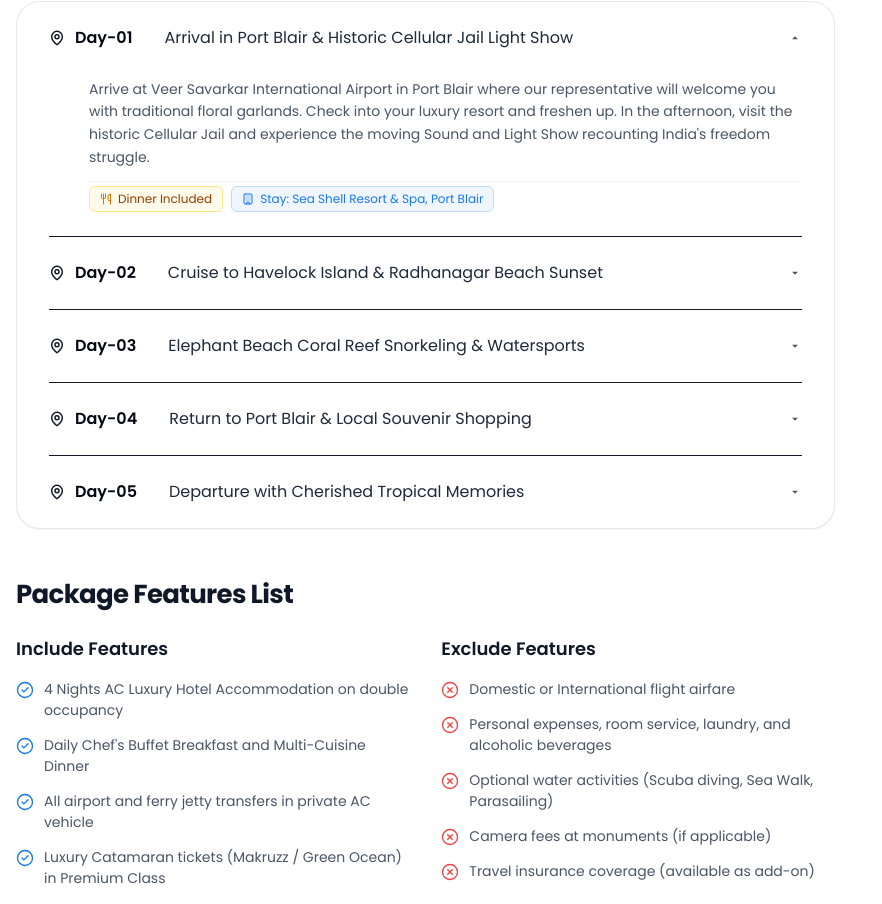
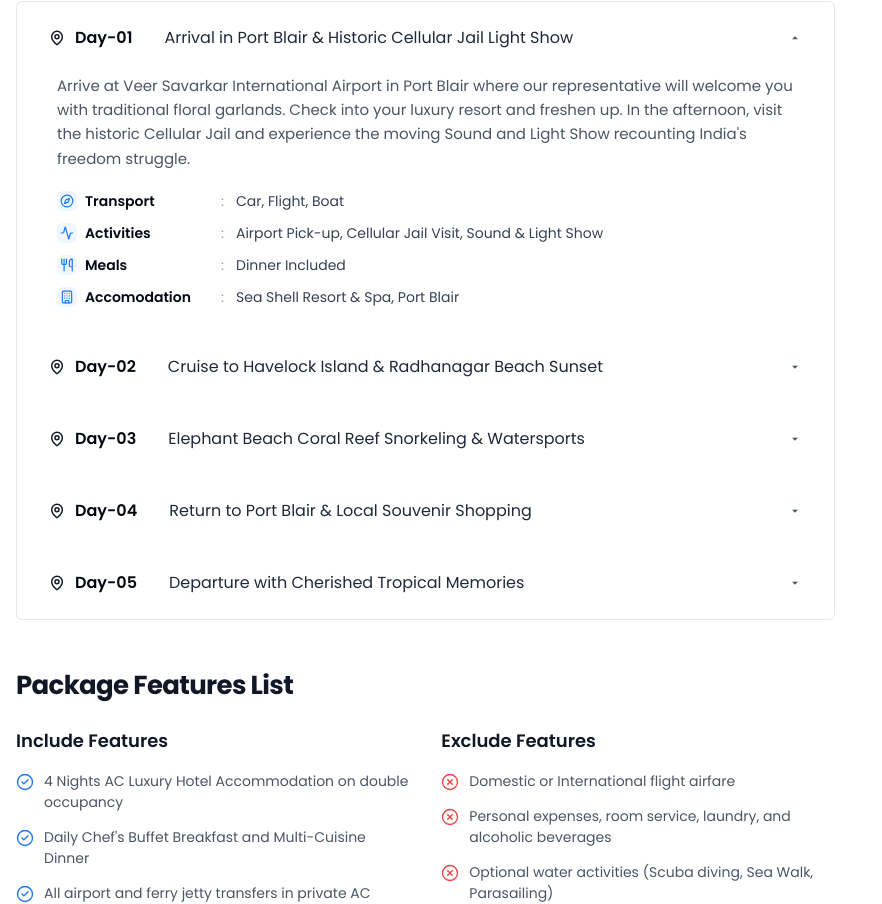
Before and after one commit to budhya2024/kriko-trip, a Next.js app: page /tour-packages/andaman-short-stay in a window 1280 px wide. Shown: the part 1400-2304 px from the top of the page, without its empty margins (0-882 px from the left). Built offline with nearby package versions, Linux system fonts and the light colour scheme.

Commit message:
Update expanded itinerary details structure to match reference layout with icons and specs

```diff
--- a/components/tour-packages/PackageDetailView.tsx
+++ b/components/tour-packages/PackageDetailView.tsx
@@ -30,6 +30,7 @@ import {
   Phone,
   Mail,
   MessageSquare,
+  Activity,
 } from "lucide-react";
 import { TourPackage } from "./types";
 import { PackageDetailedInfo } from "./packageDetailData";
@@ -267,7 +268,7 @@ export default function PackageDetailView({
               </div>
 
               {/* ─── 2. ABOUT TOUR PACKAGE ─── */}
-              <div>
+              <div className="mt-10">
                 <h2 className="text-2xl sm:text-[26px] font-bold text-gray-900 mb-3 tracking-tight">
                   About Tour Package
                 </h2>
@@ -399,7 +400,7 @@ export default function PackageDetailView({
               </div>
 
               {/* ─── 3. TOUR ITINERARY ─── */}
-              <div>
+              <div className="mt-10">
                 {/* Header with Title & Expand / Collapse */}
                 <div className="flex items-center justify-between mb-4">
                   <h2 className="text-2xl sm:text-[26px] font-bold text-gray-900 tracking-tight">
@@ -438,7 +439,7 @@ export default function PackageDetailView({
                 </div>
 
                 {/* Itinerary Card with Dividers, Pin Icons & Spacing Matching Screenshot */}
-                <div className="rounded-2xl sm:rounded-3xl border border-gray-200/90 bg-white px-6 sm:px-8 py-2 shadow-2xs divide-y divide-gray-150">
+                <div className="rounded-md border border-gray-200/90 bg-white px-6 sm:px-8 py-2">
                   {pkg.itinerary.map((dayItem) => {
                     const isOpen = openDays.includes(dayItem.day);
                     const dayPadded =
@@ -467,8 +468,7 @@ export default function PackageDetailView({
                           {/* Caret Down Icon matching screenshot */}
                           <div className="shrink-0 text-gray-600 pl-2">
                             <svg
-                              className={`w-3.5 h-3.5 fill-gray-600 transition-transform duration-200 ${
-                                isOpen ? "rotate-180" : ""
+                              className={`w-3.5 h-3.5 fill-gray-600 transition-transform duration-200 ${isOpen ? "rotate-180" : ""
                                 }`}
                               viewBox="0 0 24 24"
                             >
@@ -477,27 +477,73 @@ export default function PackageDetailView({
                           </div>
                         </button>
 
-                        {/* Expandable Day Details */}
+                        {/* Expandable Day Details (Matching Reference Screenshot Structure) */}
                         {isOpen && (
-                          <div className="mt-4 pt-3 text-xs sm:text-sm text-gray-600 space-y-3 pl-8 sm:pl-10 animate-in fade-in">
-                            <p className="leading-relaxed font-normal">
+                          <div className="mt-4 pt-2 text-sm sm:text-[15px] text-gray-700 space-y-4 pl-0 sm:pl-2 animate-in fade-in">
+                            {/* Description Paragraph */}
+                            <p className="leading-relaxed font-normal text-gray-600">
                               {dayItem.description}
                             </p>
 
-                            {/* Day Details Badges */}
-                            <div className="flex flex-wrap items-center gap-2 pt-1 border-t border-gray-100">
-                              {dayItem.meals && (
-                                <span className="inline-flex items-center gap-1.5 px-2.5 py-1 rounded-md bg-amber-50 text-amber-800 border border-amber-200 text-xs font-normal">
-                                  <Utensils className="w-3 h-3 text-amber-600" />
-                                  <span>{dayItem.meals}</span>
+                            {/* 4 Details Rows with Blue Icons and Colon Alignment */}
+                            <div className="space-y-3 pt-1">
+                              {/* Transport */}
+                              <div className="flex items-start sm:items-center gap-2 text-xs sm:text-sm">
+                                <div className="w-5 h-5 rounded-md bg-blue-50 text-[#1877F2] flex items-center justify-center shrink-0 mt-0.5 sm:mt-0">
+                                  <Compass className="w-3.5 h-3.5 text-[#1877F2]" />
+                                </div>
+                                <span className="font-semibold text-gray-950 w-28 sm:w-32 shrink-0">
+                                  Transport
                                 </span>
-                              )}
-                              {dayItem.stay && (
-                                <span className="inline-flex items-center gap-1.5 px-2.5 py-1 rounded-md bg-blue-50 text-[#1877F2] border border-blue-200 text-xs font-normal">
-                                  <Building className="w-3 h-3 text-[#1877F2]" />
-                                  <span>Stay: {dayItem.stay}</span>
+                                <span className="text-gray-400 shrink-0">:</span>
+                                <span className="text-gray-700 font-normal ml-1">
+                                  Car, Flight, Boat
                                 </span>
-                              )}
+                              </div>
+
+                              {/* Activities */}
+                              <div className="flex items-start sm:items-center gap-2 text-xs sm:text-sm">
+                                <div className="w-5 h-5 rounded-md bg-blue-50 text-[#1877F2] flex items-center justify-center shrink-0 mt-0.5 sm:mt-0">
+                                  <Activity className="w-3.5 h-3.5 text-[#1877F2]" />
+                                </div>
+                                <span className="font-semibold text-gray-950 w-28 sm:w-32 shrink-0">
+                                  Activities
+                                </span>
+                                <span className="text-gray-400 shrink-0">:</span>
+                                <span className="text-gray-700 font-normal ml-1">
+                                  {dayItem.activities && dayItem.activities.length > 0
+                                    ? dayItem.activities.join(", ")
+                                    : "Sightseeing, Guided Tour, Sunset & night view, Bike tour."}
+                                </span>
+                              </div>
+
+                              {/* Meals */}
+                              <div className="flex items-start sm:items-center gap-2 text-xs sm:text-sm">
+                                <div className="w-5 h-5 rounded-md bg-blue-50 text-[#1877F2] flex items-center justify-center shrink-0 mt-0.5 sm:mt-0">
+                                  <Utensils className="w-3.5 h-3.5 text-[#1877F2]" />
+                                </div>
+                                <span className="font-semibold text-gray-950 w-28 sm:w-32 shrink-0">
+                                  Meals
+                                </span>
+                                <span className="text-gray-400 shrink-0">:</span>
+                                <span className="text-gray-700 font-normal ml-1">
+                                  {dayItem.meals || "Breakfast, Lunch, Snacks"}
+                                </span>
+                              </div>
+
+                              {/* Accomodation */}
+                              <div className="flex items-start sm:items-center gap-2 text-xs sm:text-sm">
+                                <div className="w-5 h-5 rounded-md bg-blue-50 text-[#1877F2] flex items-center justify-center shrink-0 mt-0.5 sm:mt-0">
+                                  <Building className="w-3.5 h-3.5 text-[#1877F2]" />
+                                </div>
+                                <span className="font-semibold text-gray-950 w-28 sm:w-32 shrink-0">
+                                  Accomodation
+                                </span>
+                                <span className="text-gray-400 shrink-0">:</span>
+                                <span className="text-gray-700 font-normal ml-1">
+                                  {dayItem.stay || pkg.hotelName || "5-Star Luxury Resort"}
+                                </span>
+                              </div>
                             </div>
                           </div>
                         )}
@@ -508,7 +554,7 @@ export default function PackageDetailView({
               </div>
 
               {/* ─── 4. PACKAGE FEATURES LIST ─── */}
-              <div>
+              <div className="mt-10">
                 <h2 className="text-2xl sm:text-[26px] font-bold text-gray-900 mb-6 tracking-tight">
                   Package Features List
                 </h2>
@@ -556,7 +602,7 @@ export default function PackageDetailView({
               </div>
 
               {/* ─── 5. ADDITIONAL INFO ─── */}
-              <div>
+              <div className="mt-10">
                 <h2 className="text-2xl sm:text-[26px] font-bold text-gray-900 mb-4 tracking-tight">
                   Additional Info
                 </h2>
@@ -590,7 +636,7 @@ export default function PackageDetailView({
               </div>
 
               {/* ─── 6. FREQUENTLY ASKED & QUESTION ─── */}
-              <div>
+              <div className="mt-10">
                 <h2 className="text-2xl sm:text-[26px] font-bold text-gray-900 mb-4 tracking-tight">
                   Frequently Asked & Question
                 </h2>
@@ -605,8 +651,7 @@ export default function PackageDetailView({
                         <button
                           type="button"
                           onClick={() => setOpenFaq(isOpen ? null : idx)}
-                          className={`w-full p-4 sm:p-4.5 flex items-center justify-between text-left cursor-pointer transition-colors ${
-                            isOpen
+                          className={`w-full p-4 sm:p-4.5 flex items-center justify-between text-left cursor-pointer transition-colors ${isOpen
                             ? "bg-[#EAECEF]"
                             : "bg-[#F3F4F6] hover:bg-[#EAECEF]"
                             }`}
@@ -615,8 +660,7 @@ export default function PackageDetailView({
                             {faq.q}
                           </span>
                           <ChevronDown
-                            className={`w-4 h-4 text-gray-500 transition-transform duration-200 shrink-0 ${
-                              isOpen ? "rotate-180 text-[#1877F2]" : ""
+                            className={`w-4 h-4 text-gray-500 transition-transform duration-200 shrink-0 ${isOpen ? "rotate-180 text-[#1877F2]" : ""
                               }`}
                           />
                         </button>
@@ -857,7 +901,7 @@ export default function PackageDetailView({
 
       {/* ─── BOTTOM SECTION: RELEVANT PACKAGE (Inside .container) ─── */}
       {relatedPackages && relatedPackages.length > 0 && (
-        <section className="bg-white py-14 sm:py-20 border-t border-gray-200">
+        <section className="bg-white py-8 sm:py-16">
           <div className="container">
             {/* Centered Header */}
             <div className="text-center max-w-2xl mx-auto mb-10 sm:mb-12">
```
Lines whose indentation alone changed are shown as unchanged.
